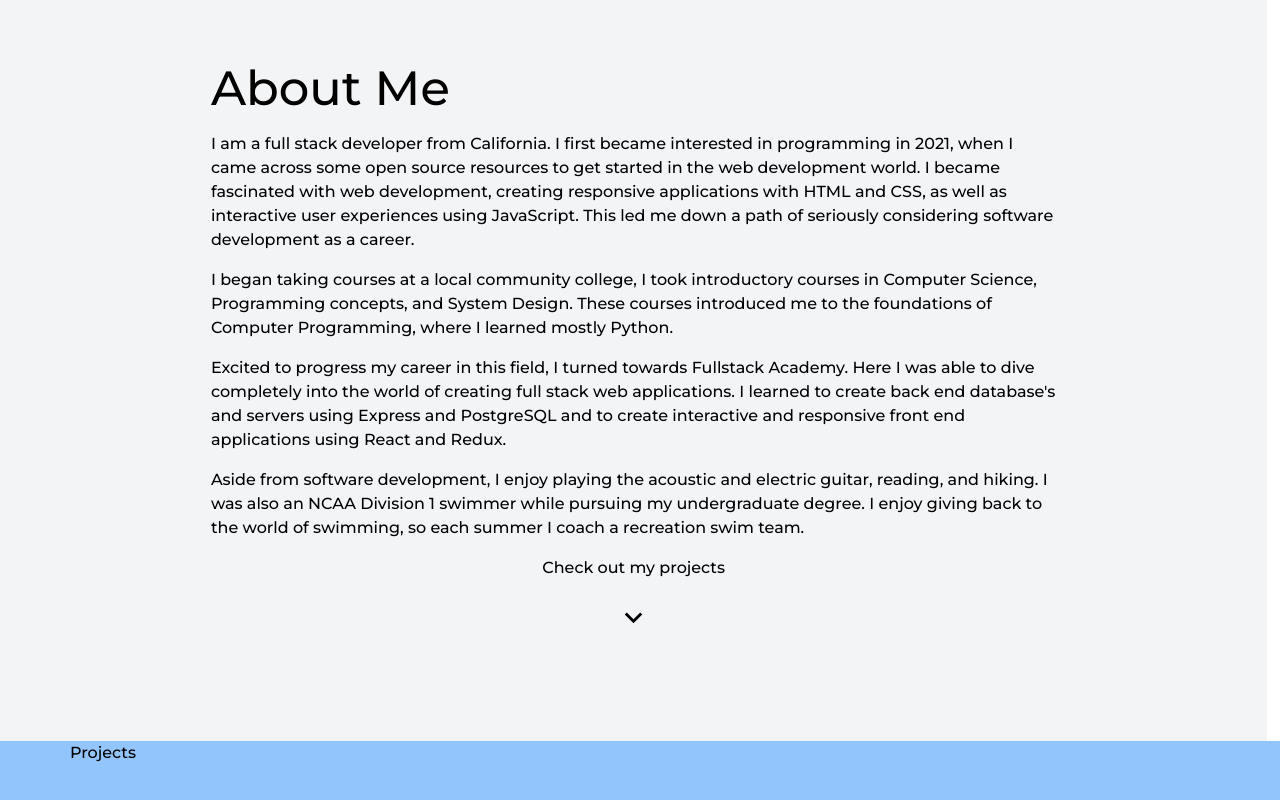
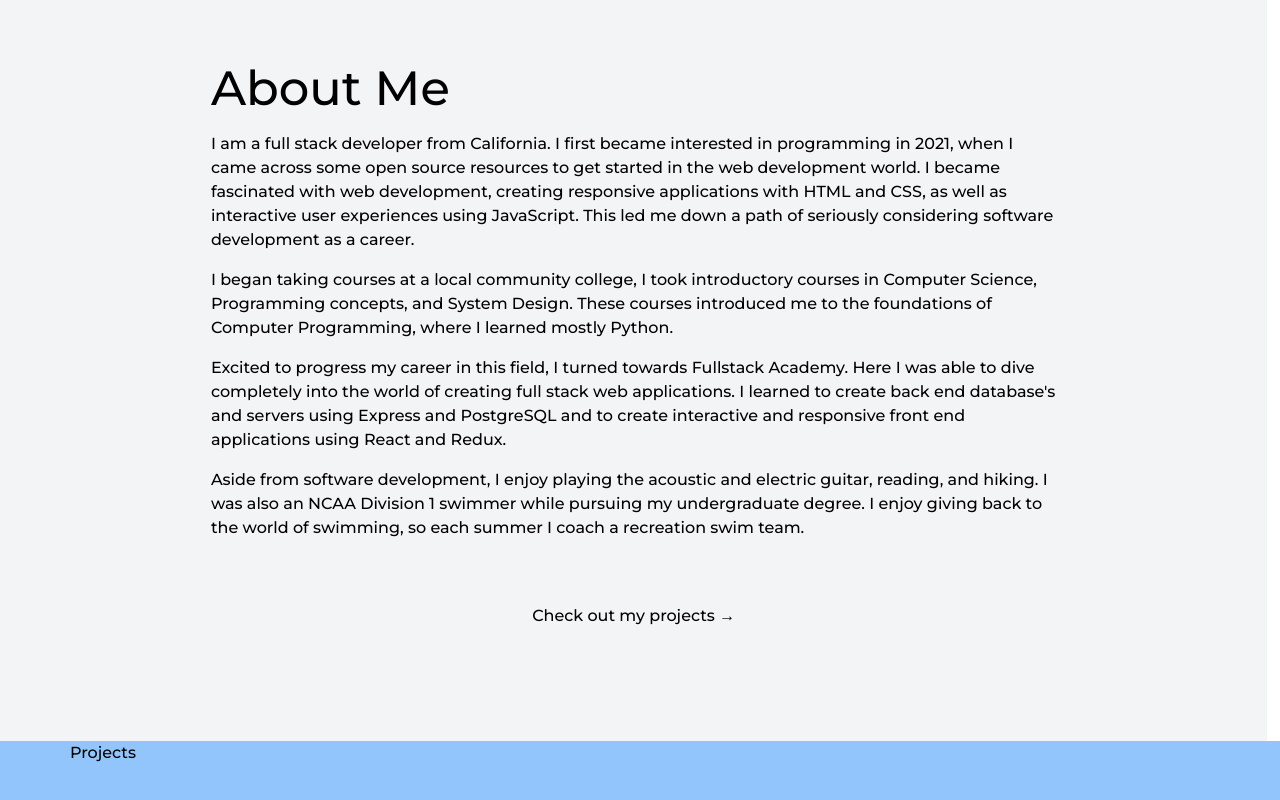
Before and after one commit to Joshowens16/portfolio_v2, a React (Vite) app: page / in a window 1280 px wide. Shown: the part 906-1706 px from the top of the page. Built offline with nearby package versions, Linux system fonts and the light colour scheme.

Commit message:
link to projects

```diff
--- a/src/About.tsx
+++ b/src/About.tsx
@@ -2,6 +2,7 @@ import React from "react";
 import { useSelector } from "react-redux";
 import "./index.css";
 import ExpandMoreIcon from "@mui/icons-material/ExpandMore";
+import { Link } from "react-scroll";
 const About = () => {
   return (
     <div className="bg-gray-100 h-screen px-[70px] flex flex-wrap flex-col content-center justify-center w-[99.01vw] select-none">
@@ -40,15 +41,21 @@ const About = () => {
           the world of swimming, so each summer I coach a recreation swim team.
         </p>
       </div>
-      <div className="flex self-center mt-4">
-        <button className="flex justify-center flex-col gap-5">
-          Check out my projects
-          <div className="flex self-center arrow bounce ">
-            <a className="fa fa-arrow-down fa-2x text-black" href="#">
-              <ExpandMoreIcon fontSize="large" />
-            </a>
-          </div>
-        </button>
+      <div className="flex self-center mt-4 m-0 p-0">
+        <Link
+          activeClass="active"
+          smooth={true}
+          spy={true}
+          to="Projects"
+          offset={-40}
+          duration={750}
+          className="flex justify-center content-center mt-12"
+        >
+          <button className="group text-black transition duration-300">
+            Check out my projects &rarr;
+            <span className="block max-w-0 group-hover:max-w-full transition-all duration-500 h-0.5 bg-black mt-1"></span>
+          </button>
+        </Link>
       </div>
     </div>
   );
--- a/src/Home.tsx
+++ b/src/Home.tsx
@@ -30,7 +30,7 @@ const Home = () => {
         >
           <button className="group text-white transition duration-300">
             Learn more about me &rarr;
-            <span className="block max-w-0 group-hover:max-w-full transition-all duration-500 h-0.5 bg-white"></span>
+            <span className="block max-w-0 group-hover:max-w-full transition-all duration-500 h-0.5 bg-white mt-1"></span>
           </button>
         </Link>
       </div>
```
